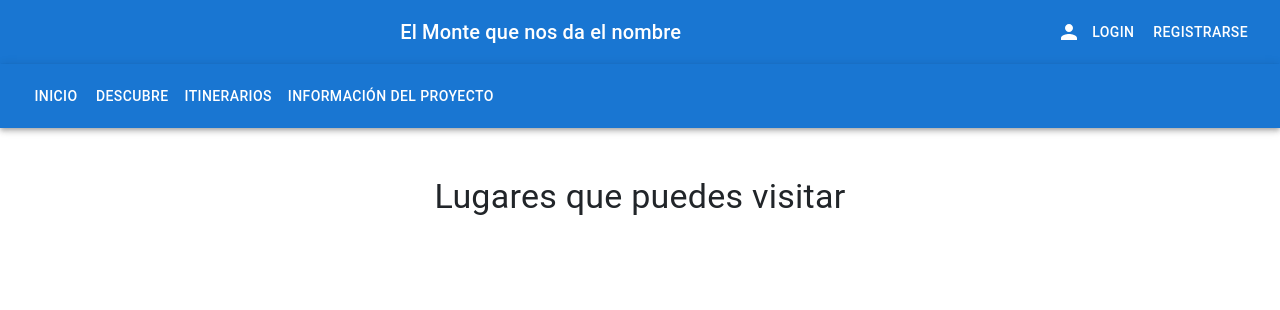
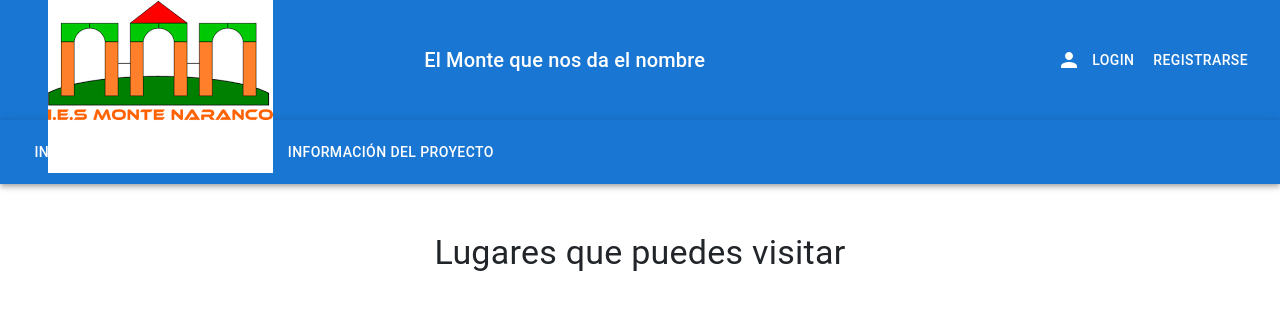
Before and after one commit to maxi6np/El-Monte-Que-Nos-Da-Nombre---Front, a React (Vite) app: page / in a window 1280 px wide. Shown: the top 310 px of the page. Built offline with nearby package versions, Linux system fonts and the light colour scheme.

Commit message:
Ajustar rama

```diff
--- a/package.json
+++ b/package.json
@@ -14,6 +14,7 @@
     "@emotion/styled": "^11.11.0",
     "@fontsource/roboto": "^5.0.8",
     "@mui/icons-material": "^5.15.11",
+    "@mui/joy": "^5.0.0-beta.29",
     "@mui/material": "^5.15.11",
     "bootstrap": "^5.3.3",
     "csurf": "^1.11.0",
--- a/src/App.jsx
+++ b/src/App.jsx
@@ -12,13 +12,16 @@ import { Button } from "@mui/material";
 import { Link } from "react-router-dom";
 import { Cookies, useCookies } from 'react-cookie';
 import PersonIcon from "@mui/icons-material/Person";
+import Container from "@mui/material/Container";
+import ImagenPortada from './img/iesmontenaranco.png';
+import AspectRatio from '@mui/joy/AspectRatio';
 
 function App() {
   const [cookies, setCookie, removeCookie] = useCookies(['session']);
 
 
   const logout = () => {
-    fetch('http://127.0.0.1:8000/logout', { method: 'post',  headers: { 'Accept': 'application/json', 'Content-type': 'application/json', 'Authorization':'Bearer ' + cookies.session.token,  'Access-Control-Allow-Origin': '*' } })
+    fetch('http://127.0.0.1:8000/logout', { method: 'post', headers: { 'Accept': 'application/json', 'Content-type': 'application/json', 'Authorization': 'Bearer ' + cookies.session.token, 'Access-Control-Allow-Origin': '*' } })
       .then(response => response.json())
       .then(data => {
         removeCookie('session');
@@ -31,6 +34,11 @@ function App() {
       <BrowserRouter>
         <AppBar position="static">
           <Toolbar>
+            <Container maxWidth='sm' sx={{ display: 'flex', justifyContent: 'start', alignItems: 'center', height: '15vh', width:'1em' }}>
+
+                <img src={ImagenPortada} alt="IES MONTE NARANCO"  />
+
+            </Container>
             <Typography
               variant="h6"
               component="div"
@@ -39,7 +47,7 @@ function App() {
               El Monte que nos da el nombre
             </Typography>
             <PersonIcon />
-            {cookies.session ? <Button color="inherit" onClick={() => logout()} component={Link} to="/">Logout</Button> :<Button color="inherit" component={Link} to="/login">Login</Button>}
+            {cookies.session ? <Button color="inherit" onClick={() => logout()} component={Link} to="/">Logout</Button> : <Button color="inherit" component={Link} to="/login">Login</Button>}
             {!cookies.session && <Button color="inherit" component={Link} to="/registro">
               Registrarse
             </Button>}
```
Also changed, not shown: 1 other file (tests, documents, lock files or other folders).
